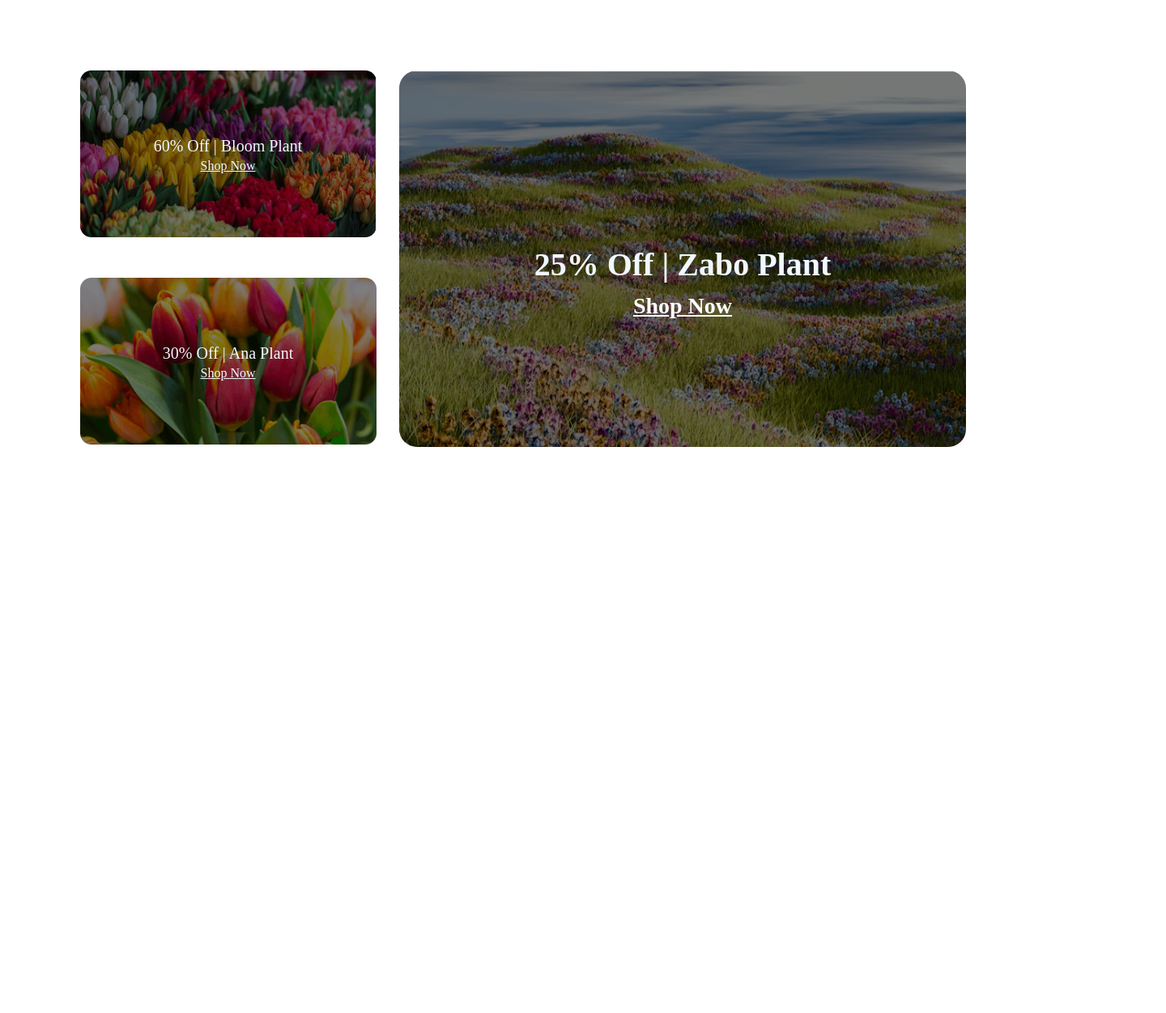
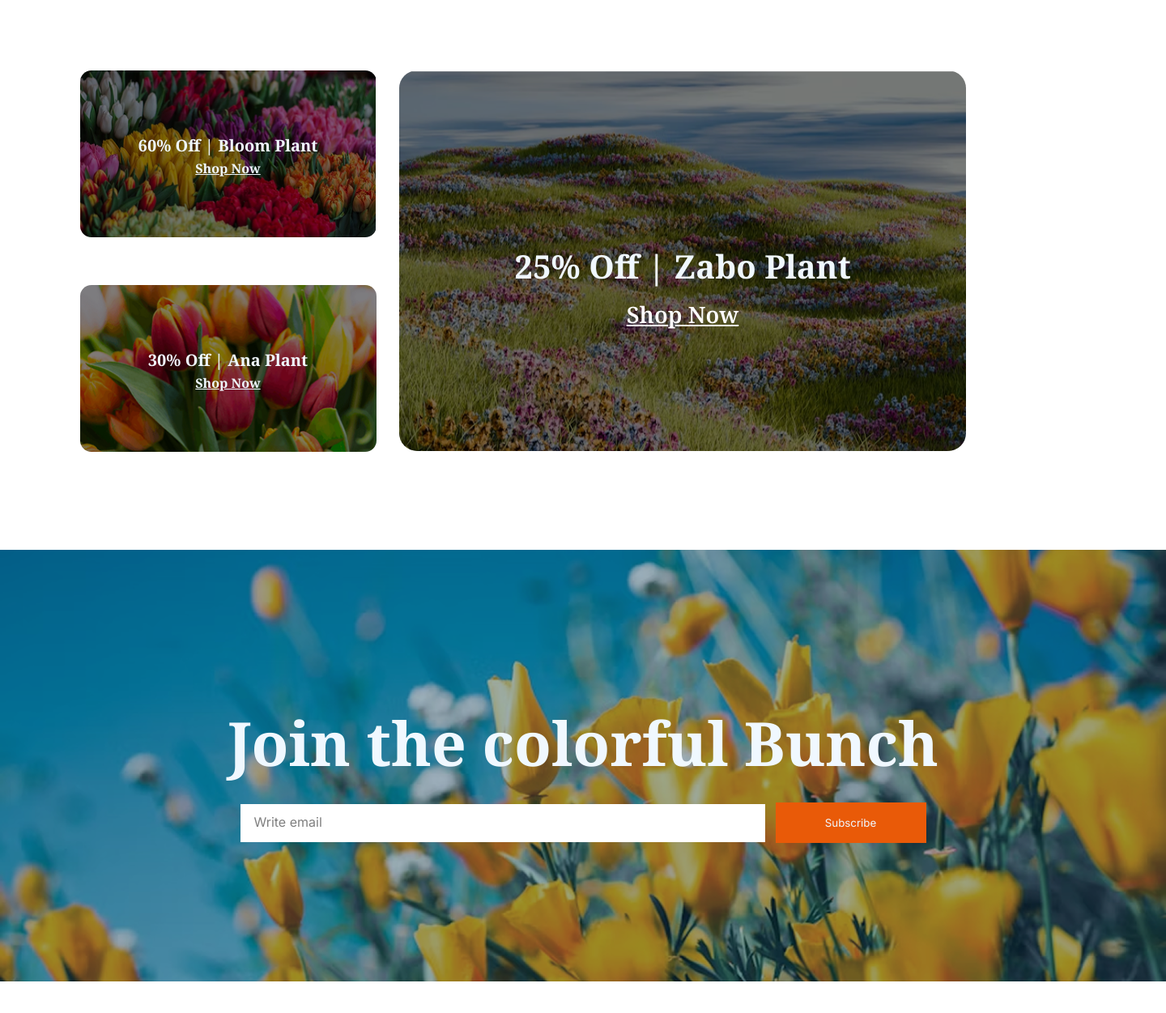
Before and after one commit to abuomayer/my-second-assignment, a plain HTML site: page index.html in a window 1280 px wide. Shown: the part 2825-4076 px from the top of the page at 81% size, 1440 px wide, since content can reach past the window. Before the commit the page ends 3424 px from the top, so only its background shows below. Drawn offline with Linux system fonts and the light colour scheme.

Commit message:
input email/fifth banner add

```diff
--- a/index.html
+++ b/index.html
@@ -93,7 +93,7 @@
 <h3 class=" noto-serif-font fourth-banner-text"><span class="org-text">Latest</span>  Deals</h3>
 <p class="text-opacity-50 inter-font">Indulge your senses with the beauty and fragrance of our fresh flower shop. From <br> classic roses to exotic blooms, we offer a wide variety of fresh.</p>
 
-<div class="deals-img">
+<div class="deals-img noto-serif-font">
 <div class="div-left">
 <div>
 <img src="./images/deal-bloom.png" alt="" class="c-img">
@@ -115,9 +115,16 @@
 <img src="./images/deal-zabo.png" alt="" class="d-img">
 <div class="text-above">25% Off | Zabo Plant <br><a href="" class="shop-n-25">Shop Now</a></div>
 </div>
+</div>
+</section>
 
 
-
+<section class="for-mail">
+<img src="./images/news-letter-bg.png" alt="">
+<div class="mail-above noto-serif-font">
+<h2>Join the colorful Bunch</h2>
+<input type="email" name="" id="" placeholder="Write email" class="input-type inter-font">
+<button class="subscribe-btn inter-font">Subscribe</button>
 </div>
 </section>
 
--- a/styles.css
+++ b/styles.css
@@ -87,11 +87,11 @@
 
 .div-left{display:flex ;flex-direction:column;width: 423px;height: 323px;}
 
-.d-img{border-radius: 22px;filter: brightness(50%);height:465px ;width: 700px;}
+.d-img{border-radius: 22px;filter: brightness(50%);height:470px ;width: 700px;}
 
 
 
-.text-above{position: relative;top: -60%;color: aliceblue;font-size: 40px;font-weight: bold;}
+.text-above{position: relative;top: -62%;color: aliceblue;font-size: 40px;font-weight: bold;}
 
 
 .shop-n-25{color: white;font-size: 28px;font-weight: 600;}
@@ -99,3 +99,20 @@
 .text-above-small{position: relative;top: -50%;color: aliceblue;font-size: 20px;}
 
 .shop-n-60{color: aliceblue;font-size: 16px;}
+
+
+.for-mail{margin-top: 170px;margin-left:0px;margin-right:auto;margin-left: auto;width: 1440px;}
+
+.mail-above{position: relative;justify-content: center;text-align: center;top:-350px;font-size: 50px;color: aliceblue;}
+
+
+.subscribe-btn{background-color: #E95A08;border-style: none;width: 186px;height: 50px;color: aliceblue;font-weight: 600px;}
+
+.input-type{width: 644px;height: 45px;border-style: none;}
+
+input::placeholder {
+  color:#000000;
+  font-size: 16px;
+  opacity: 50%;
+  padding-left: 15px;
+}
```
